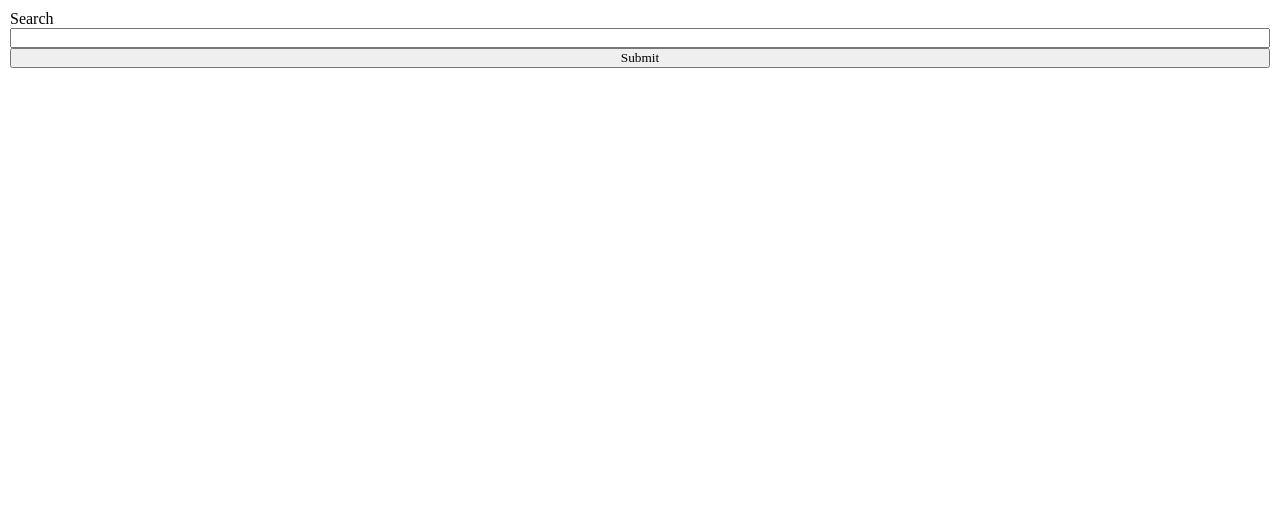
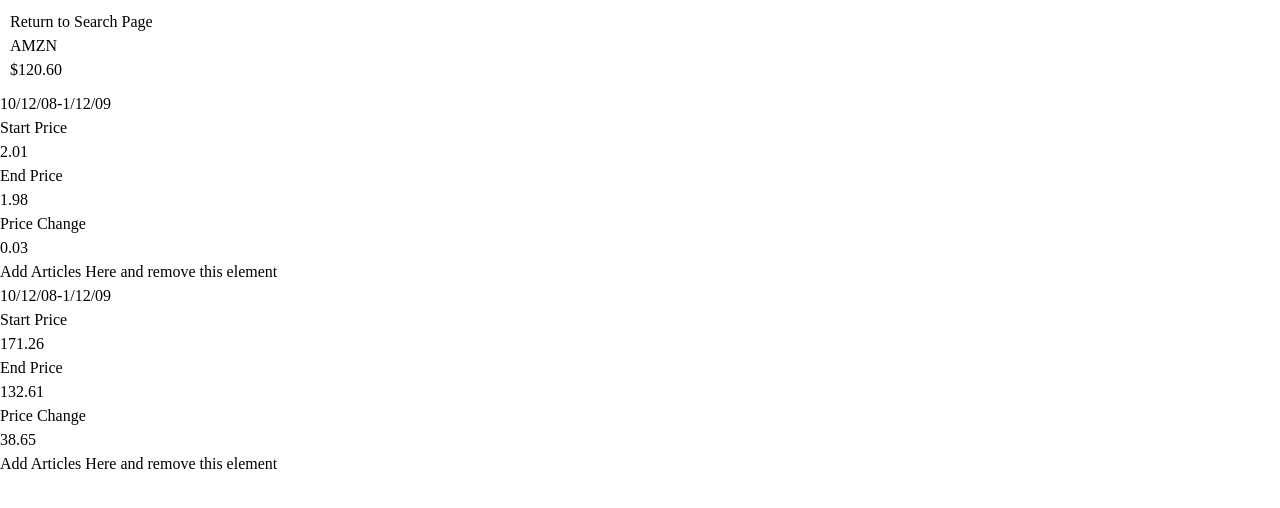
Before and after one commit to bikeller104/StockArticleComparison, a plain HTML site: page search.html in a window 1280 px wide. Drawn offline with nearby package versions, Linux system fonts and the light colour scheme.

Commit message:
created initial html elements that compose the page (styling still needed)

```diff
--- a/search.html
+++ b/search.html
@@ -4,18 +4,90 @@
     <meta charset="UTF-8" />
     <meta http-equiv="X-UA-Compatible" content="IE=edge" />
     <meta name="viewport" content="width=device-width, initial-scale=1.0" />
+    <link
+    rel="stylesheet"
+    href="https://cdn.jsdelivr.net/npm/bulma@0.9.4/css/bulma.min.css"
+    />
     <link rel="stylesheet" href="style.css" />
-    <title>Search API</title>
+    <!--replace this title with the stock symbol in the javascript-->
+    <title id="page_title">Results</title>
   </head>
   <body>
-    <form class="search">
-      <label>Search</label>
-      <input class="input" type="text" />
-      <input type="submit" />
-    </form>
+    <header>
+      <!--add a before element to this to add in the back arrow-->
+      <p>Return to Search Page</p>
+      <!--put the stock symbol that the user searched here-->
+      <h1 id="stock_symbol">AMZN</h1>
+      <!--place the current price of the searched stock here-->
+      <h2 id="cur_stock_price">$120.60</h2>
+    </header>
+    <main>
 
-    <div class="container" />
-    <ul class="list"></ul>
-    <script src="script.js"></script>
+      <section id="past_info">
+        <section id="past_price_section">
+         <!--enter the date range searched here-->
+         <h2>10/12/08-1/12/09</h2>
+
+         <!--section containing the starting price of the stock on the first search date-->
+         <div id="past_start_price_section">
+           <h3>Start Price</h3>
+           <h3 id="past_start_price">2.01</h3>
+         </div>
+
+         <!--section containing the ending price of the stock on the last search date-->
+         <div id="past_end_price_section">
+           <h3>End Price</h3>
+           <h3 id="past_end_price">1.98</h3>
+         </div>
+
+         <!--section containing the price change of the stock over the date range-->
+         <div id="past_price_change_section">
+           <h3>Price Change</h3>
+           <!--color this green if the price increased or red if the price decreased-->
+           <h3 id="past_price_change">0.03</h3>
+         </div>
+        </section>
+
+        <!--use javascript to add articles to this section-->
+        <section id="past_articles">
+
+          <h1> Add Articles Here and remove this element</h1>
+        </section>
+      </section>
+
+      <section id="present_info">
+        <section id="present_price_info">
+
+          <!--enter the date range searched here-->
+          <h2>10/12/08-1/12/09</h2>
+
+          <!--section containing the starting price of the stock on the first search date-->
+          <div id="present_start_price_section">
+            <h3>Start Price</h3>
+            <h3 id="present_start_price">171.26</h3>
+          </div>
+
+          <!--section containing the ending price of the stock on the last search date-->
+          <div id="present_end_price_section">
+            <h3>End Price</h3>
+            <h3 id="present_end_price">132.61</h3>
+          </div>
+
+          <!--section containing the price change of the stock over the date range-->
+          <div id="present_price_change_section">
+            <h3>Price Change</h3>
+            <!--color this green if the price increased or red if the price decreased-->
+            <h3 id="present_price_change">38.65</h3>
+          </div>
+        </section>
+        <!--use javascript to add articles to this section-->
+      <section id="present_articles">
+
+        <h1> Add Articles Here and remove this element</h1>
+
+      </section>
+      </section>
+
+    </main>
   </body>
 </html>
```
